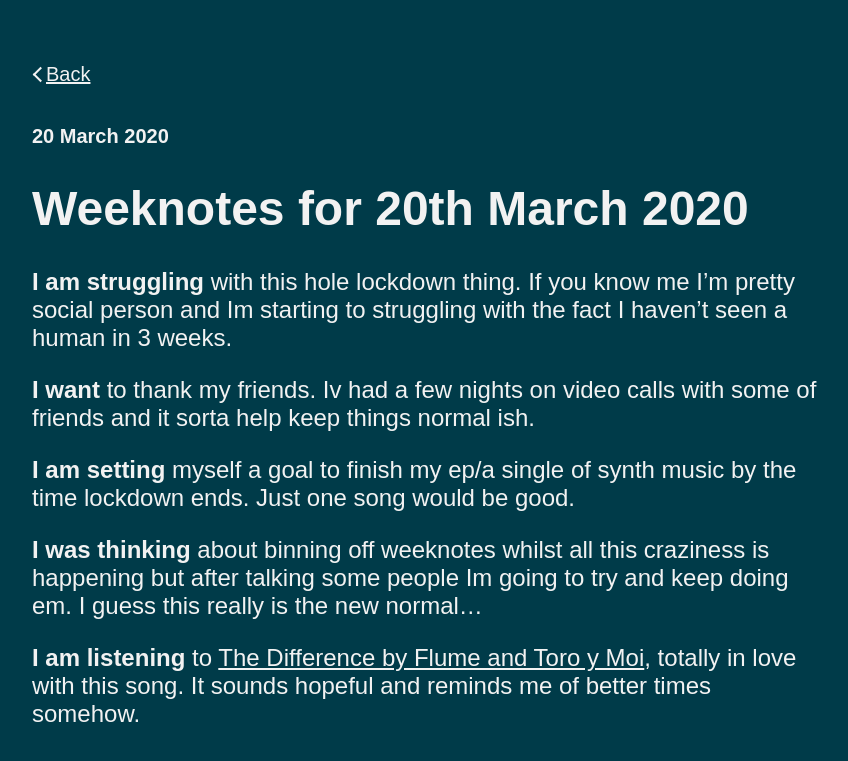
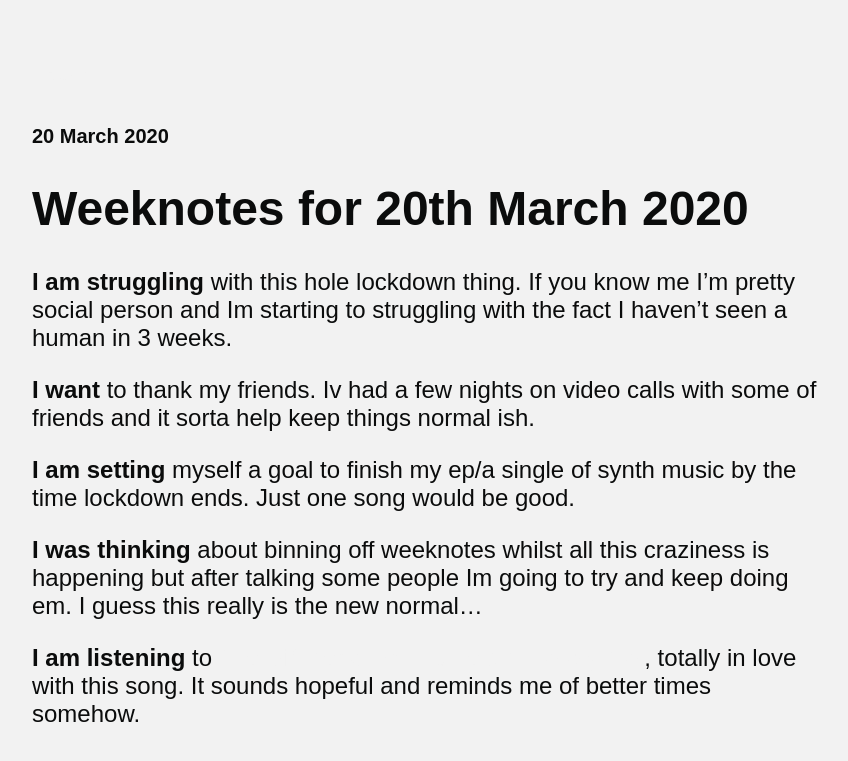
Before and after one commit to mrkwrght/mrkwrghtdotcom, a Jekyll site: the page built from _posts/2020-03-20-weeknotes-for-20th-march-2020.md, in a window 1280 px wide. Shown: the top 761 px of the page, without its empty margins (128-976 px from the left). Built offline with Jekyll 4.4.1, drawn with Linux system fonts in a browser that asks for light colours; some web fonts are replaced.

Commit message:
Update default.html

```diff
--- a/_layouts/default.html
+++ b/_layouts/default.html
@@ -1,7 +1,7 @@
 <!DOCTYPE html>
 <html lang="en">
 {% include head.html %}
-<body style="color:#F2F2F2; background-color:#003B49; font:'Arial', sans-serif;">
+<body style="color:#0b0c0c; background-color:#f2f2f2; font:'Arial', sans-serif;">
 
     {{ content }}
 
```
